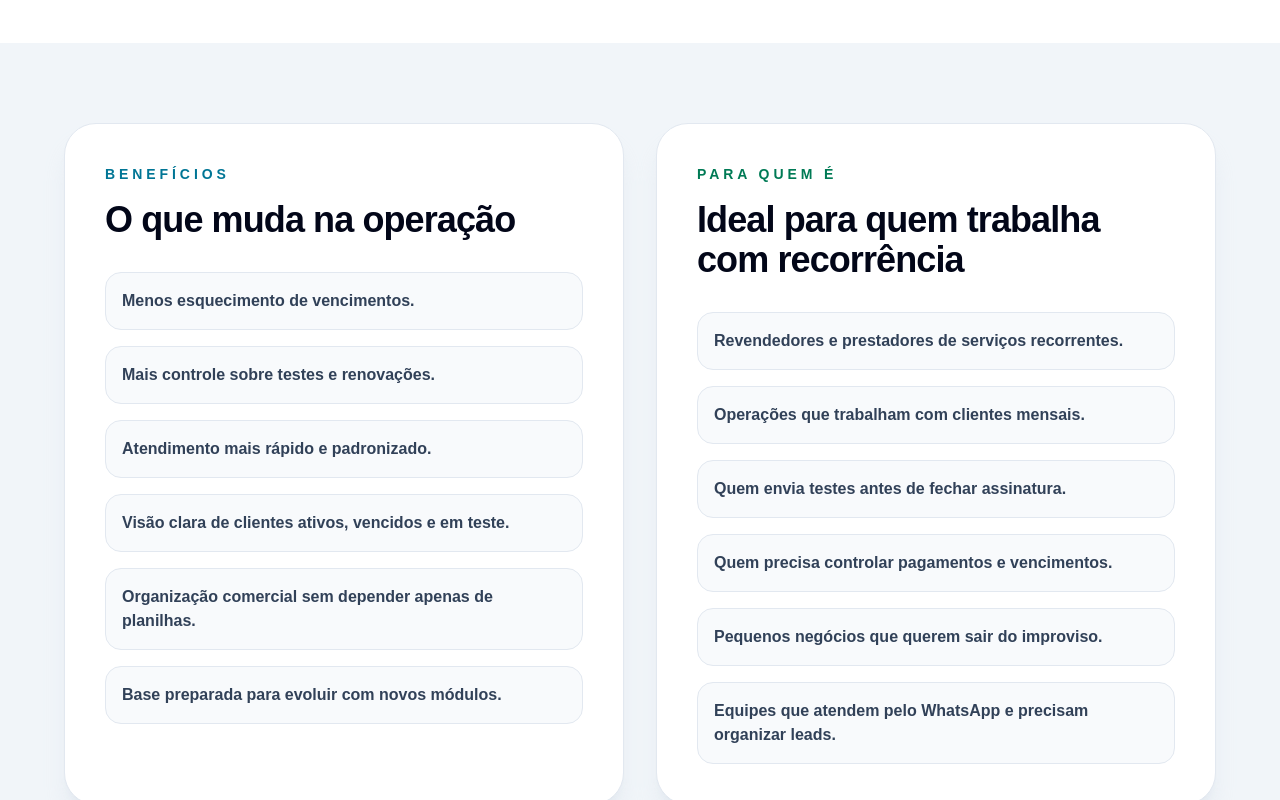
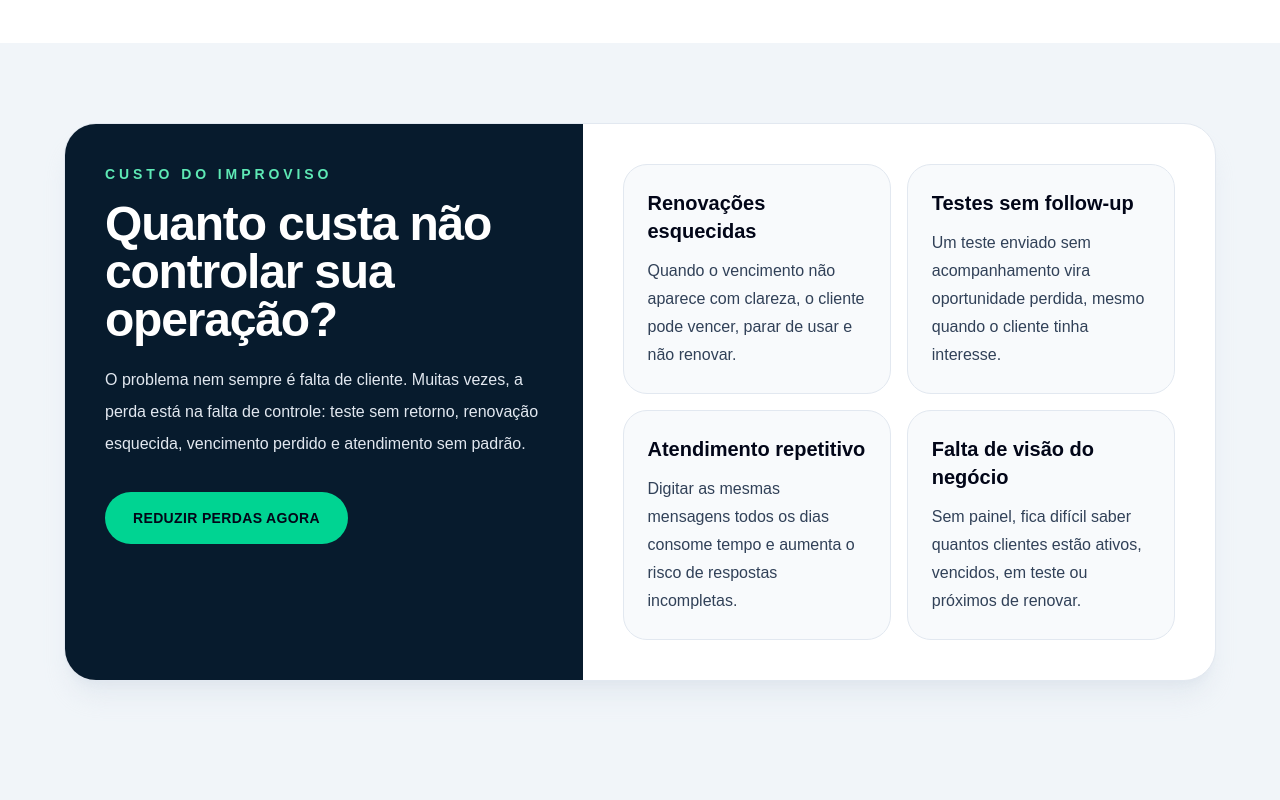
Before and after one commit to mendesrogerm/alms-prime-portal, a Next.js app: page /gestao-de-clientes in a window 1280 px wide. Shown: the part 3680-4480 px from the top of the page. Built offline with nearby package versions, Linux system fonts and the light colour scheme.

Commit message:
Adicionar secao de custo do improviso na landing

```diff
--- a/src/app/gestao-de-clientes/page.tsx
+++ b/src/app/gestao-de-clientes/page.tsx
@@ -57,6 +57,29 @@ const modulos = [
     titulo: "Painel WhatsApp",
     descricao:
       "Acompanhe solicitações, conversas e leads recebidos pelos fluxos comerciais.",
+  },
+];
+
+const perdas = [
+  {
+    titulo: "Renovações esquecidas",
+    descricao:
+      "Quando o vencimento não aparece com clareza, o cliente pode vencer, parar de usar e não renovar.",
+  },
+  {
+    titulo: "Testes sem follow-up",
+    descricao:
+      "Um teste enviado sem acompanhamento vira oportunidade perdida, mesmo quando o cliente tinha interesse.",
+  },
+  {
+    titulo: "Atendimento repetitivo",
+    descricao:
+      "Digitar as mesmas mensagens todos os dias consome tempo e aumenta o risco de respostas incompletas.",
+  },
+  {
+    titulo: "Falta de visão do negócio",
+    descricao:
+      "Sem painel, fica difícil saber quantos clientes estão ativos, vencidos, em teste ou próximos de renovar.",
   },
 ];
 
@@ -381,6 +404,53 @@ export default function GestaoDeClientesPage() {
       </section>
 
       <section className="px-6 py-20 sm:px-10 lg:px-16">
+        <div className="mx-auto overflow-hidden rounded-[2rem] border border-slate-200 bg-white shadow-xl shadow-slate-300/30">
+          <div className="grid gap-0 lg:grid-cols-[0.9fr_1.1fr]">
+            <div className="bg-[#071b2d] p-8 text-white sm:p-10">
+              <p className="text-sm font-black uppercase tracking-[0.28em] text-emerald-300">
+                Custo do improviso
+              </p>
+
+              <h2 className="mt-4 text-4xl font-black tracking-tight sm:text-5xl">
+                Quanto custa não controlar sua operação?
+              </h2>
+
+              <p className="mt-5 leading-8 text-slate-200">
+                O problema nem sempre é falta de cliente. Muitas vezes, a perda
+                está na falta de controle: teste sem retorno, renovação esquecida,
+                vencimento perdido e atendimento sem padrão.
+              </p>
+
+              <a
+                href="https://wa.me/5511964073364?text=Ol%C3%A1%2C%20quero%20entender%20como%20o%20sistema%20ALMS%20Prime%20pode%20ajudar%20a%20reduzir%20perdas%20na%20minha%20opera%C3%A7%C3%A3o."
+                target="_blank"
+                rel="noreferrer"
+                className="mt-8 inline-flex rounded-full bg-emerald-400 px-7 py-4 text-sm font-black uppercase tracking-wide text-slate-950 transition hover:-translate-y-1 hover:bg-emerald-300"
+              >
+                Reduzir perdas agora
+              </a>
+            </div>
+
+            <div className="grid gap-4 p-8 sm:p-10 md:grid-cols-2">
+              {perdas.map((perda) => (
+                <div
+                  key={perda.titulo}
+                  className="rounded-3xl border border-slate-200 bg-slate-50 p-6"
+                >
+                  <h3 className="text-xl font-black text-slate-950">
+                    {perda.titulo}
+                  </h3>
+
+                  <p className="mt-3 leading-7 text-slate-700">
+                    {perda.descricao}
+                  </p>
+                </div>
+              ))}
+            </div>
+          </div>
+        </div>
+      </section>
+      <section className="px-6 py-20 sm:px-10 lg:px-16">
         <div className="mx-auto grid max-w-7xl gap-8 lg:grid-cols-2">
           <div className="rounded-[2rem] border border-slate-200 bg-white p-8 shadow-xl shadow-slate-300/30 sm:p-10">
             <p className="text-sm font-black uppercase tracking-[0.28em] text-cyan-700">
```
